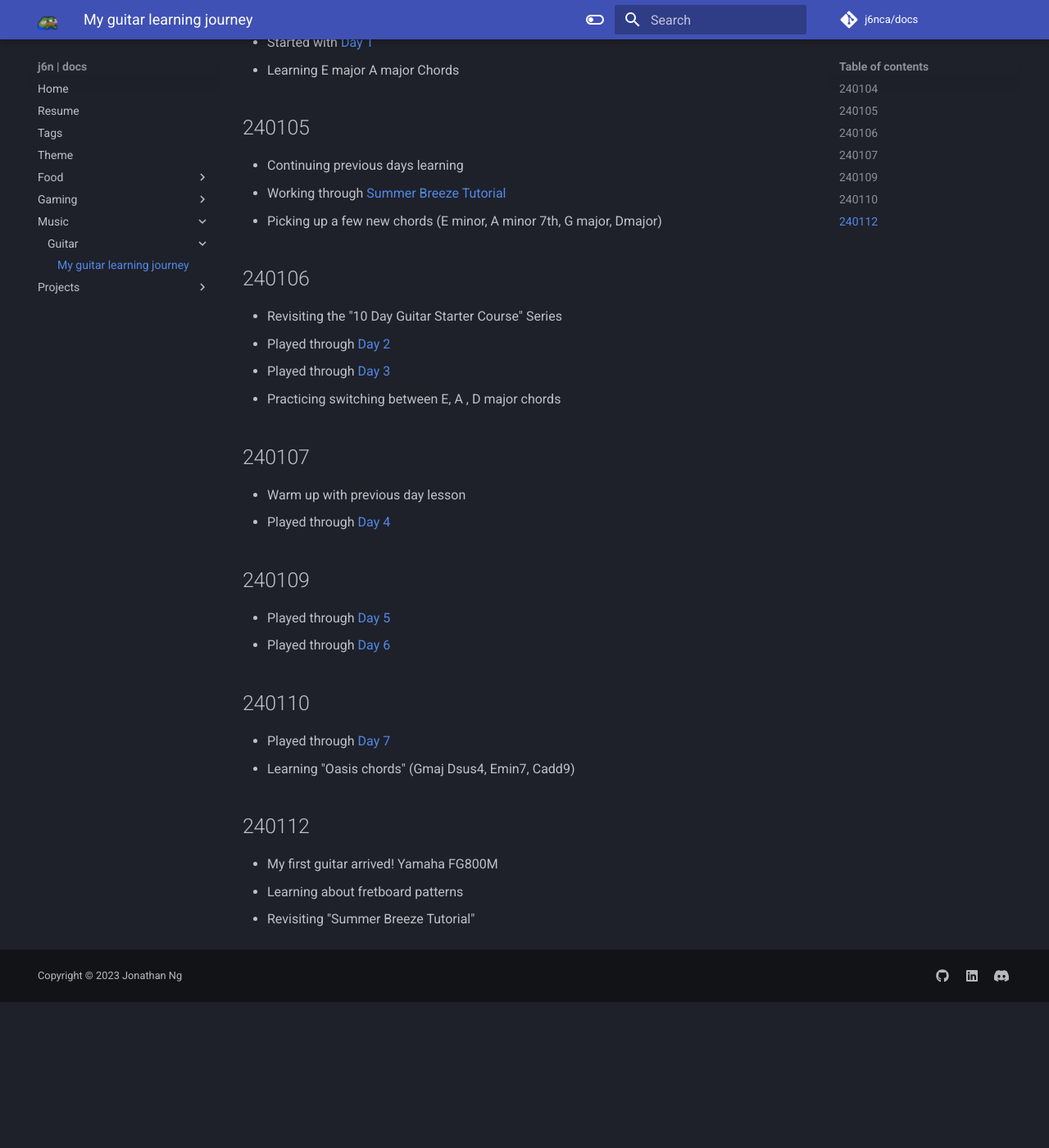
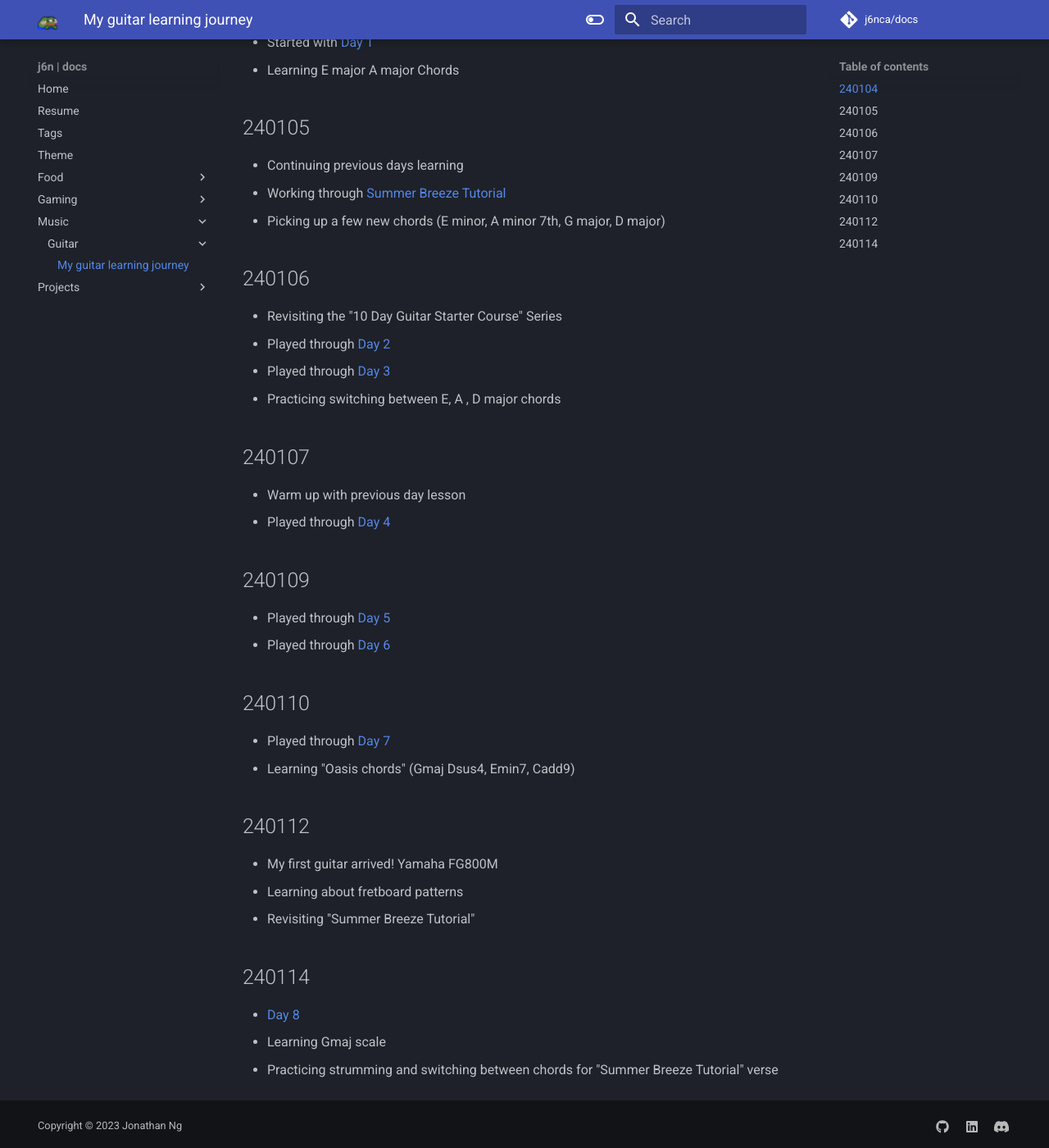
Before and after one commit to j6nca/notes, an MkDocs documentation site: the page built from docs/music/guitar/log.md, in a window 1280 px wide and 1400 px high, scrolled down 225 px. Shown: the whole window at 82% size. Built offline with MkDocs 1.6.1 and Material for MkDocs 9.7.7, drawn with Linux system fonts in a browser that asks for light colours; comment, search, counter and statistics services are not loaded; before the commit the page ends 1447 px from its top, so only the background shows below that.

Commit message:
Update log.md

```diff
--- a/docs/music/guitar/log.md
+++ b/docs/music/guitar/log.md
@@ -8,7 +8,7 @@
 ## 240105
 - Continuing previous days learning
 - Working through [Summer Breeze Tutorial]( https://www.youtube.com/watch?v=aWrGa6VWqv4)
-- Picking up a few new chords (E minor, A minor 7th, G major,  Dmajor)
+- Picking up a few new chords (E minor, A minor 7th, G major,  D major)
 
 ## 240106
 - Revisiting the "10 Day Guitar Starter Course" Series
@@ -32,3 +32,8 @@
 - My first guitar arrived! Yamaha FG800M
 - Learning about fretboard patterns
 - Revisiting "Summer Breeze Tutorial"
+
+## 240114
+- [Day 8](https://www.youtube.com/watch?v=dwVwAuO3NHA)
+- Learning Gmaj scale
+- Practicing strumming and switching between chords for "Summer Breeze Tutorial" verse
```
